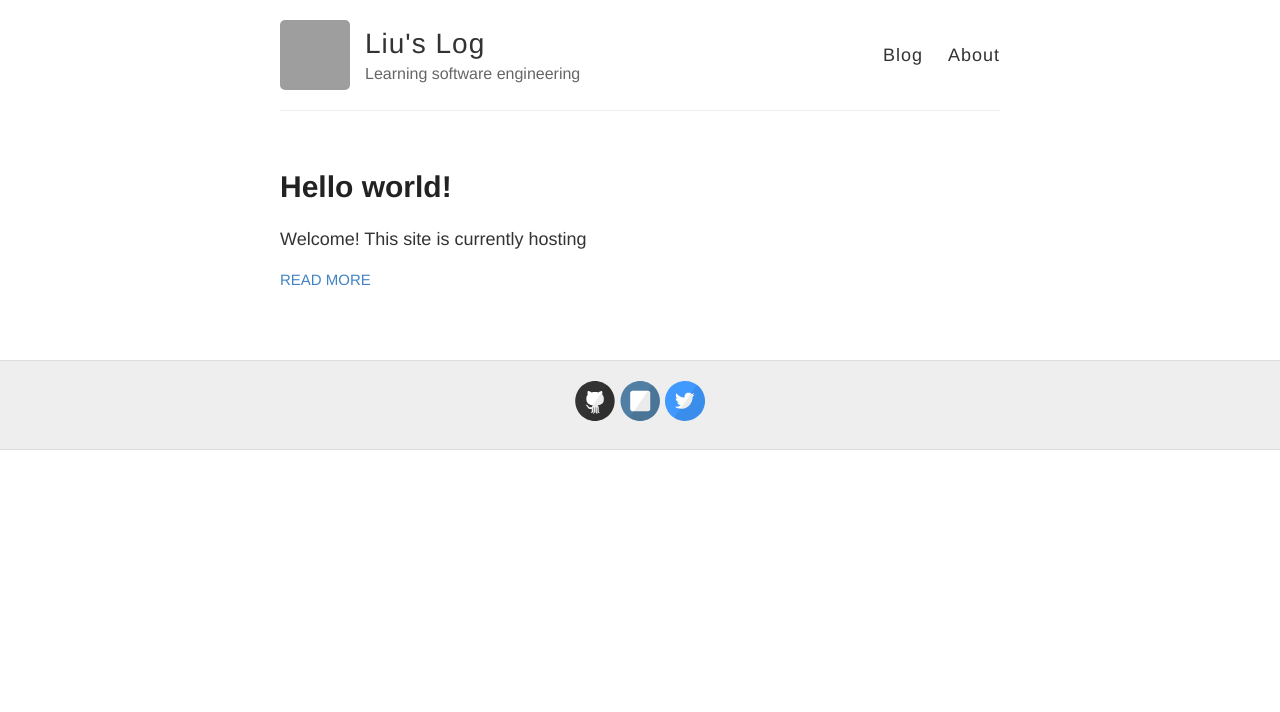
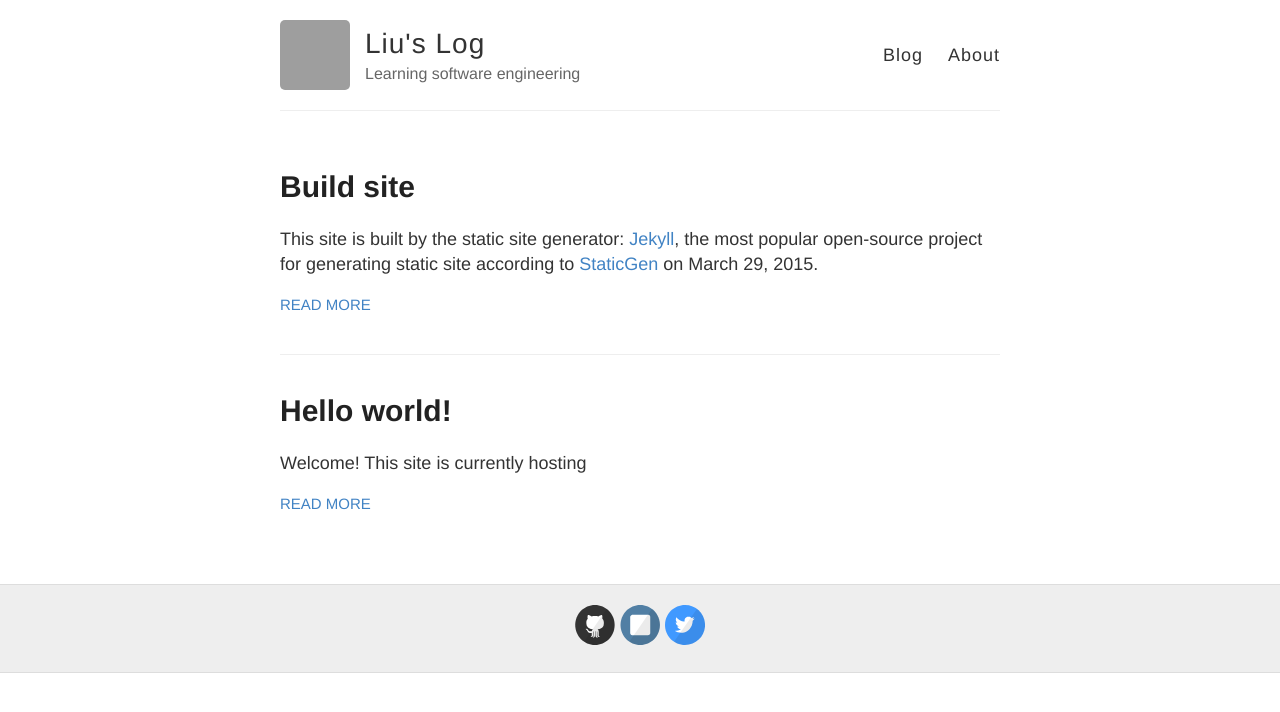
Before and after one commit to chunweiliu/chunweiliu.github.io, a Jekyll site: the page built from index.html, in a window 1280 px wide. Shown: the top 712 px of the page. Built offline with Jekyll 4.4.1, drawn with Linux system fonts in a browser that asks for light colours; Markdown is read by kramdown in place of the engine named in the settings; some of the changed lines change nothing that is shown; grey boxes are pictures that could not be loaded.

Commit message:
pushed the 2nd post

```diff
--- /dev/null
+++ b/_posts/2015-03-29-build-site.md
@@ -0,0 +1,45 @@
+---
+layout: post
+title: Build site
+date: 2015-03-29 14:50:00
+category: meta
+tags: [Jekyll]
+---
+
+This site is built by the static site generator: [Jekyll](http://jekyllrb.com/), the most popular open-source project for generating static site according to [StaticGen](https://www.staticgen.com/) on March 29, 2015.
+
+A static site is nothing but plain text yet displayed in a rich format. To avoid manual typing in the format tags, bloggers make uses of static site generator to transform folders and files which followed a pre-defined structure.
+
+I had experience of building static site before, so I was trying to start from scratch to crate my site. Two hours later, I only come up with an ugly site without any plug-in support. So I changed my mind and forked [Jekyll Now](https://github.com/barryclark/jekyll-now).
+
+### Building the site using Jekyll Now
+Here is the steps of creating this site:
+
+1. installing [Jekyll for GitHub](https://help.github.com/articles/using-jekyll-with-pages/)
+2. creating a GitHub repository with the `username.github.io` name
+3. cloning the repository to local project root
+4. download the Jekyll Now package
+5. moving the content in the Jekyll Now folder to the local project root
+6. running the local Jekyll server by
+
+    bundle exec jekyll serve
+
+7. viewing the site on `https:localhost:4000`
+8. customizing the site
+
+Jekyll Now supports Google Analytics and Disqus. I created a widget on the services and filled the require information on the `_config.yml` file. Now, the site is ready for posts.
+
+### Posting articles
+Each post is a markdown file with a special name format mm-dd-year-title.md under the `_post` directory.
+
+Each post should contain a [YAML](http://yaml.org/) format header. For example, the header for this post is:
+
+    ---
+    layout: post
+    title: Build site
+    date: 2015-03-29 14:50:00
+    ---
+
+The order of posts is organized using the date (or the alphabetical order of the filenames in `_posts` if the date is not provided).
+
+OK, this is sufficient for starting the site. I will keep jog down related hints in the future.
--- a/_posts/2015-03-29-hello-world.md
+++ b/_posts/2015-03-29-hello-world.md
@@ -1,7 +1,9 @@
 ---
 layout: post
 title: Hello world!
+date: 2015-03-29 13:50:00
 ---
+
 Welcome! This site is currently hosting
 
 * projects on GitHub;
```
Also changed, not shown: favicon.ico (added).
